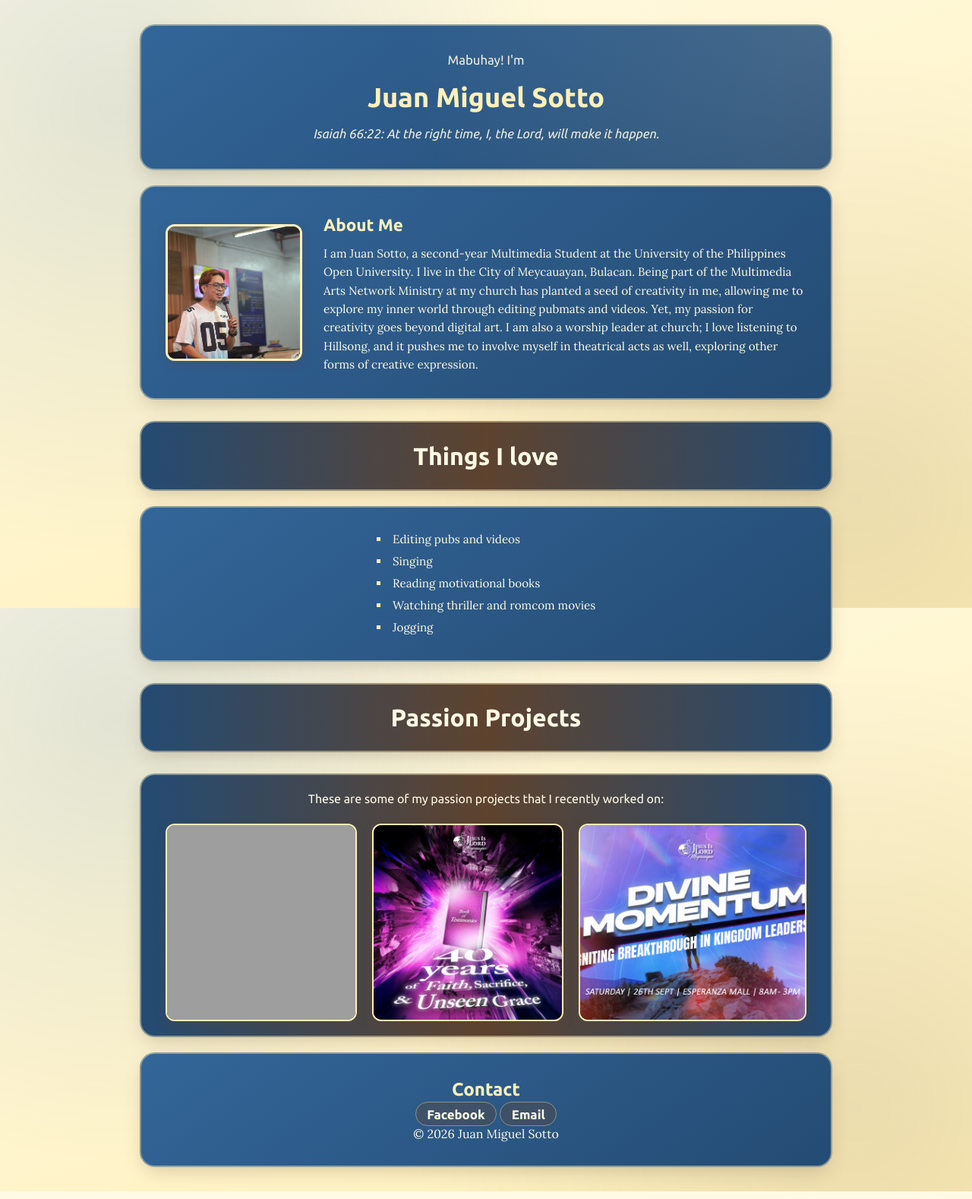
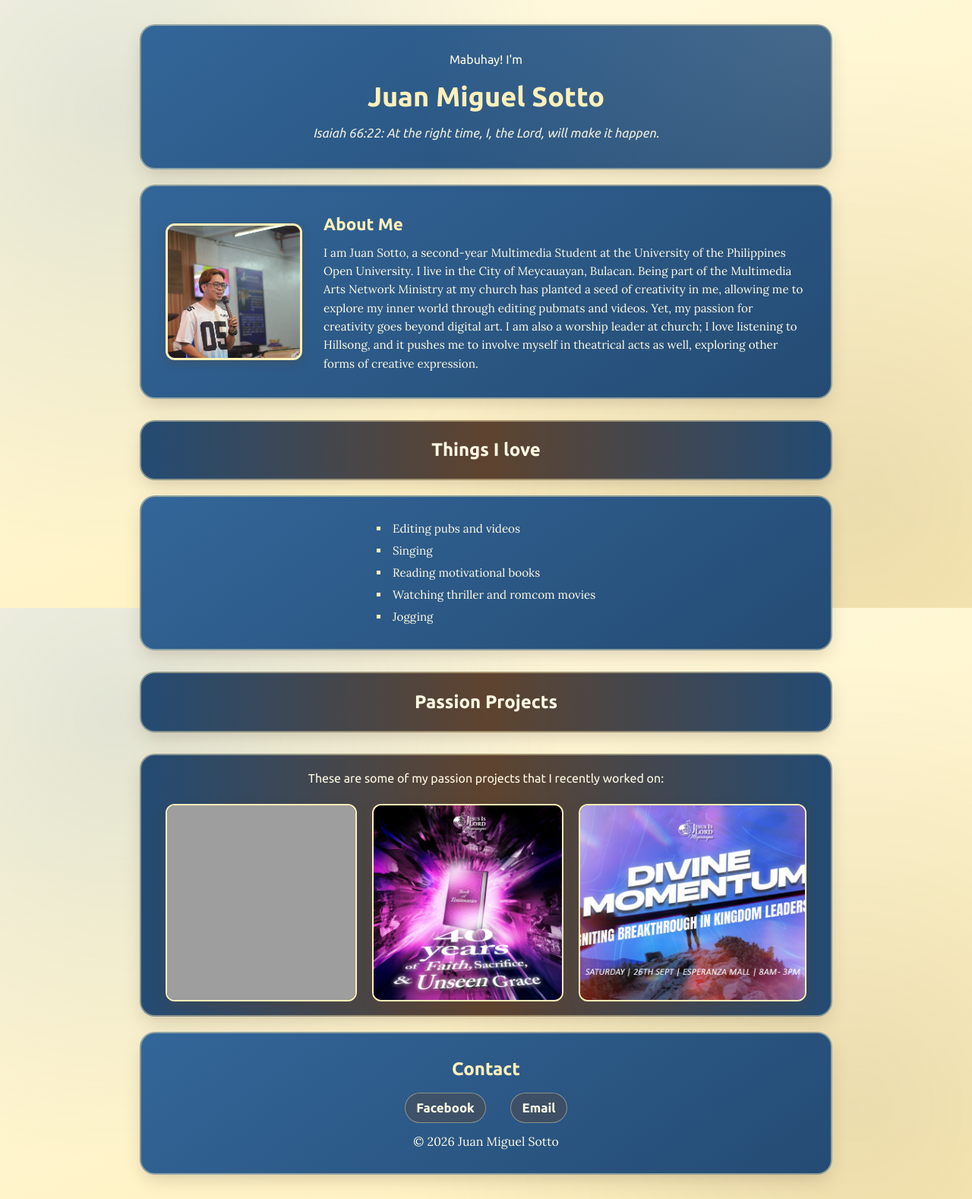
Before and after one commit to jm-sotto/first-repo, a plain HTML site: page index.html in a window 1280 px wide. Shown: the whole page at 76% size. Drawn offline with Linux system fonts and the light colour scheme; grey boxes are pictures that could not be loaded.

Commit message:
Resolved the errors in HTML

```diff
--- a/index.html
+++ b/index.html
@@ -1,25 +1,21 @@
 <!DOCTYPE html>
 <html lang="en">
 <head>
-    <link rel="preconnect" href="https://fonts.googleapis.com">
-    <link rel="preconnect" href="https://fonts.gstatic.com" crossorigin>
-    <link href="https://fonts.googleapis.com/css2?family=Ubuntu:ital,wght@0,300;0,400;0,500;0,700;1,300;1,400;1,500;1,700&display=swap" rel="stylesheet">
+    <meta charset="UTF-8">
+    <meta name="viewport" content="width=device-width, initial-scale=1.0">
+    <title>Juan Sotto's Website</title>
     <link rel="preconnect" href="https://fonts.googleapis.com">
     <link rel="preconnect" href="https://fonts.gstatic.com" crossorigin>
     <link href="https://fonts.googleapis.com/css2?family=Lora:ital,wght@0,400..700;1,400..700&family=Ubuntu:ital,wght@0,300;0,400;0,500;0,700;1,300;1,400;1,500;1,700&display=swap" rel="stylesheet">
-
-    <meta charset="UTF-8">
-    <meta name="viewport" content="width=device-width, initial-scale=1.0">
-    <title>Juan Sotto's Website</title>
-    <link rel="stylesheet" href="style.css"
-    <meta name="viewport" content="width=device-width, initial-scale=1.0" />
+    <link rel="stylesheet" href="style.css">
+</head>
 <body>
     <div class="container">
         <header>
             <div class="header-content">
-                <h2>Mabuhay! I'm</h2>
+                <p>Mabuhay! I'm</p>
                 <h1>Juan Miguel Sotto</h1>
-                <h2><i>Isaiah 66:22: At the right time, I, the Lord, will make it happen.</i></h2>
+                <h2><em>Isaiah 66:22: At the right time, I, the Lord, will make it happen.</em></h2>
             </div>
         </header>
 
@@ -29,21 +25,12 @@
             </div>
             <div class="about-text">
                 <h2>About Me</h2>
-                <p>I am Juan Sotto, a second-year Multimedia Student at the University of
-the
-Philippines Open University. I live in the City of Meycauayan, Bulacan.
-Being part of the Multimedia Arts Network Ministry at my church has
-planted a seed of creativity in me, allowing me to explore my inner world
-through editing pubmats and videos. Yet, my passion for creativity goes
-beyond digital art. I am also a worship leader at church; I love
-listening
-to Hillsong, and it pushes me to involve myself in theatrical acts as
-well, exploring other forms of creative expression.</p>
+                <p>I am Juan Sotto, a second-year Multimedia Student at the University of the Philippines Open University. I live in the City of Meycauayan, Bulacan. Being part of the Multimedia Arts Network Ministry at my church has planted a seed of creativity in me, allowing me to explore my inner world through editing pubmats and videos. Yet, my passion for creativity goes beyond digital art. I am also a worship leader at church; I love listening to Hillsong, and it pushes me to involve myself in theatrical acts as well, exploring other forms of creative expression.</p>
             </div>
         </section>
 
-        <h1 class="Things-I-love">Things I love</h1>
-        <section class="Things-container">
+        <h2 class="Things-I-love">Things I love</h2>
+        <div class="Things-container">
             <ul>
                 <li>Editing pubs and videos</li>
                 <li>Singing</li>
@@ -51,32 +38,26 @@ well, exploring other forms of creative expression.</p>
                 <li>Watching thriller and romcom movies</li>
                 <li>Jogging</li>
             </ul>
-        </section>
+        </div>
 
-        <h1 class="Passion-Projects">Passion Projects</h1>
-        <section class="Passion-Projects">
-             <p>These are some of my passion projects that I recently worked on:</p>
-            <div class="images-container" display>
-                <img src="Flower.png" alt="Flower bloom" width="200" height="200"/>
-                <img src="Book.png" alt="Book Cover" width="200" height="200"/>
-                <img src="Divine.jpg" alt="Divine pubmat" width="400" height="200"/>
+        <h2 class="Passion-Projects">Passion Projects</h2>
+        <div class="Passion-Projects">
+            <p>These are some of my passion projects that I recently worked on:</p>
+            <div class="images-container">
+                <img src="Flower.png" alt="Flower bloom" width="200" height="200">
+                <img src="Book.png" alt="Book Cover" width="200" height="200">
+                <img src="Divine.jpg" alt="Divine pubmat" width="400" height="200">
             </div>
-        </section>
+        </div>
 
-        <section class="contact">
-            <footer>
-                <h2>Contact</h2>
-                <div class="contact-links">
-                    <p class="contact-link">
-                    <a href="https://www.facebook.com/juanmiguel.sotto.1/" target="_blank">Facebook</a>
-                    <a href="jmsotto@up.edu.ph" target="_blank">Email</a>
-                </div>
-                <p>© 2026 Juan Miguel Sotto</p>
-            </footer>
-
-        </div>
-        </section>
+        <footer class="contact">
+            <h2>Contact</h2>
+            <div class="contact-links">
+                <a href="https://www.facebook.com/juanmiguel.sotto.1/" target="_blank" rel="noopener noreferrer">Facebook</a>
+                <a href="mailto:jmsotto@up.edu.ph">Email</a>
+            </div>
+            <p>&copy; 2026 Juan Miguel Sotto</p>
+        </footer>
     </div>
-
 </body>
 </html>
```
